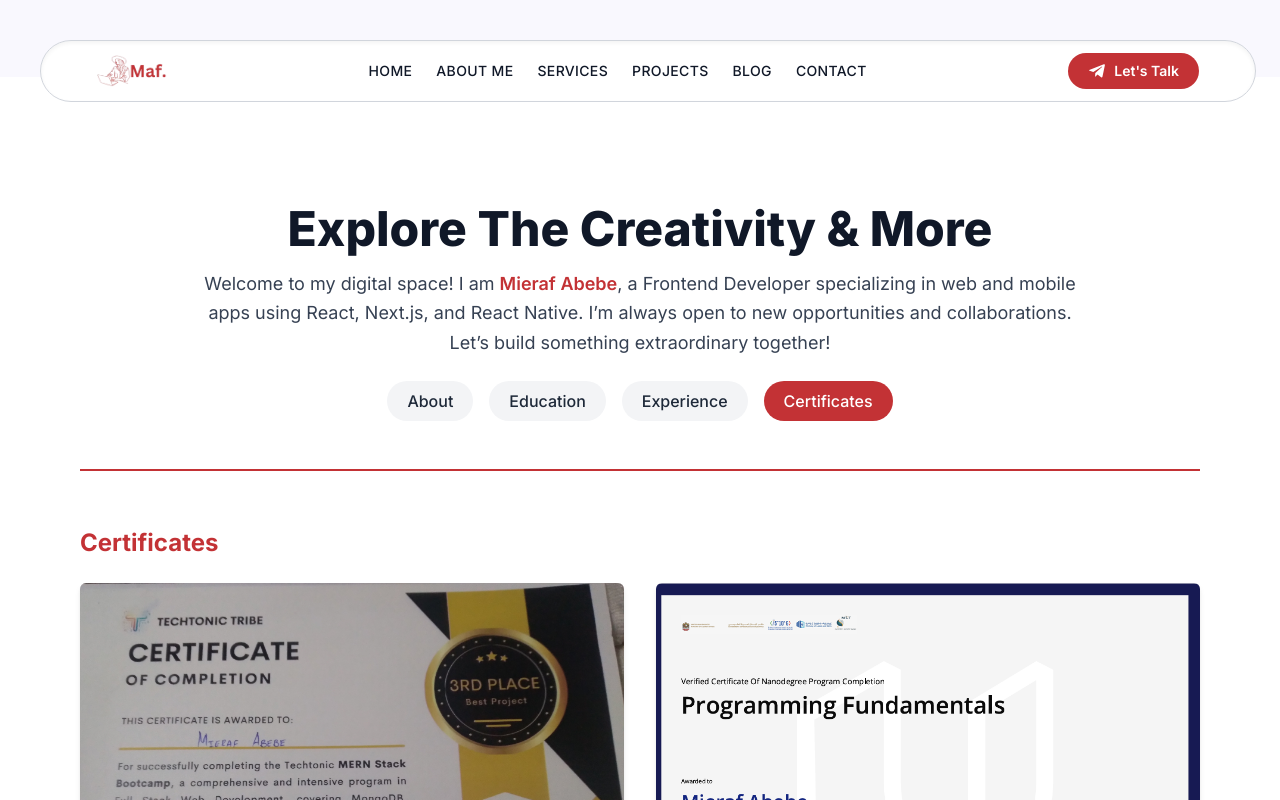
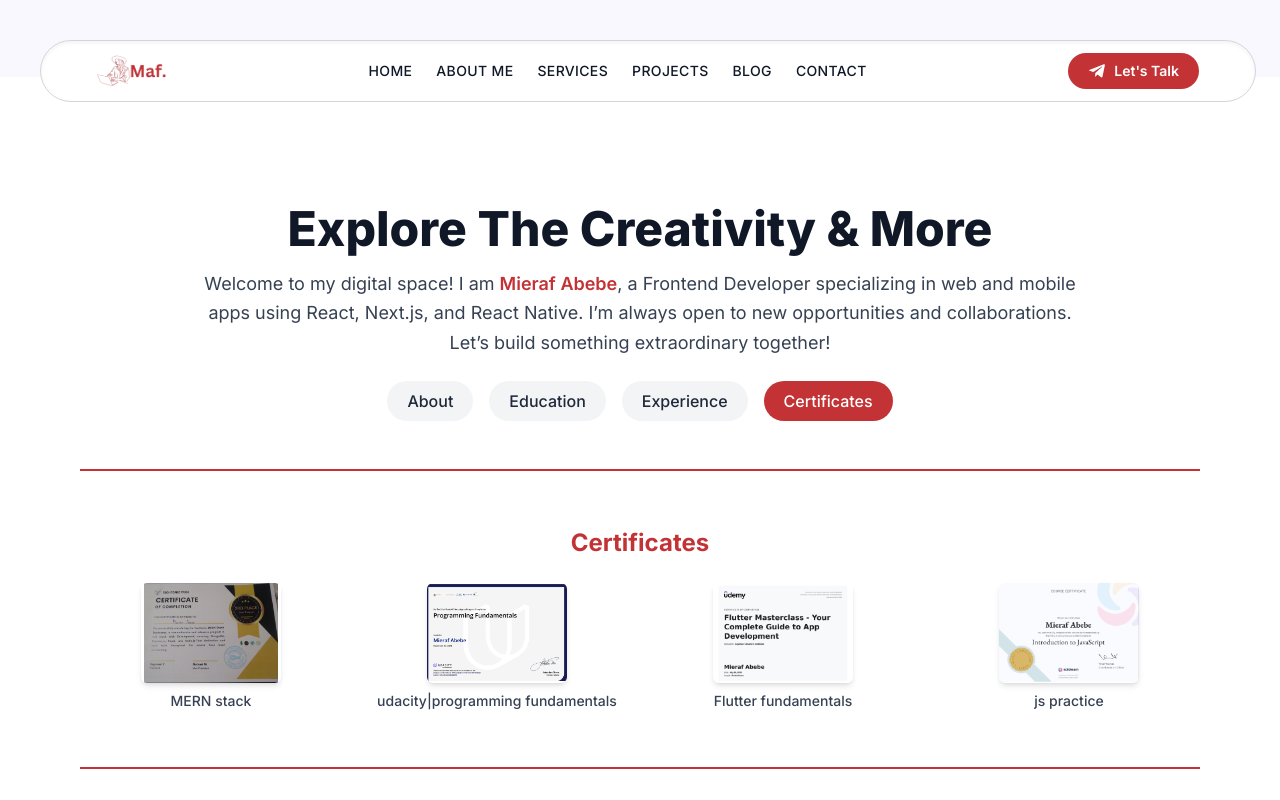
Before and after one commit to MierafA12/portfolio, a Next.js app: page / in a window 1280 px wide. Both pictures are taken after a click on the button "Certificates". Shown: the part 723-1523 px from the top of the page. Built offline with nearby package versions, Linux system fonts and the light colour scheme.

Commit message:
update the certefcates layout

```diff
--- a/src/app/about/page.js
+++ b/src/app/about/page.js
@@ -159,8 +159,9 @@ export default function AboutMe() {
         {/* CERTIFICATES TAB */}
       {activeTab === 'certificates' && (
   <section className="py-10 md:py-14">
-            <h3 className="text-2xl font-bold mb-6 text-[#C33235]">Certificates</h3>
-            <div className="grid grid-cols-6 md:grid-cols-2 gap-8">
+    <h3 className="text-2xl font-bold mb-6 text-[#C33235] text-center">Certificates</h3>
+
+    <div className="grid grid-cols-2 sm:grid-cols-3 lg:grid-cols-4 gap-6 place-items-center">
       {[
         { name: 'MERN stack ', img: mern },
                 { name: 'udacity|programming fundamentals', img: udacity },
@@ -168,19 +169,21 @@ export default function AboutMe() {
                 { name: 'js practice', img: js },
       ].map((cert, index) => (
         <div key={index} className="text-center">
+          <div className="w-[120px] h-[90px] md:w-[140px] md:h-[100px] mx-auto">
             <img
               src={cert.img.src}
               alt={cert.name}
-                    className="rounded-md shadow-md hover:scale-105 transition-transform duration-300 mx-auto"
+              className="w-full h-full object-contain rounded-md shadow-md hover:scale-105 transition-transform duration-300"
             />
-                  <p className="mt-2 text-sm text-gray-600">{cert.name}</p>
+          </div>
+          <p className="mt-2 text-sm text-gray-700 font-medium">{cert.name}</p>
         </div>
       ))}
     </div>
   </section>
 )}
+
    </section>
-
       {/* SKILLS SECTION */}
       <h3 className="text-3xl font-bold text-center text-[#C33235] mt-10">Skills</h3>
       <section className="w-full bg-[#f9f8fe] py-10 overflow-hidden mt-10">
```
Lines whose indentation alone changed are shown as unchanged.
